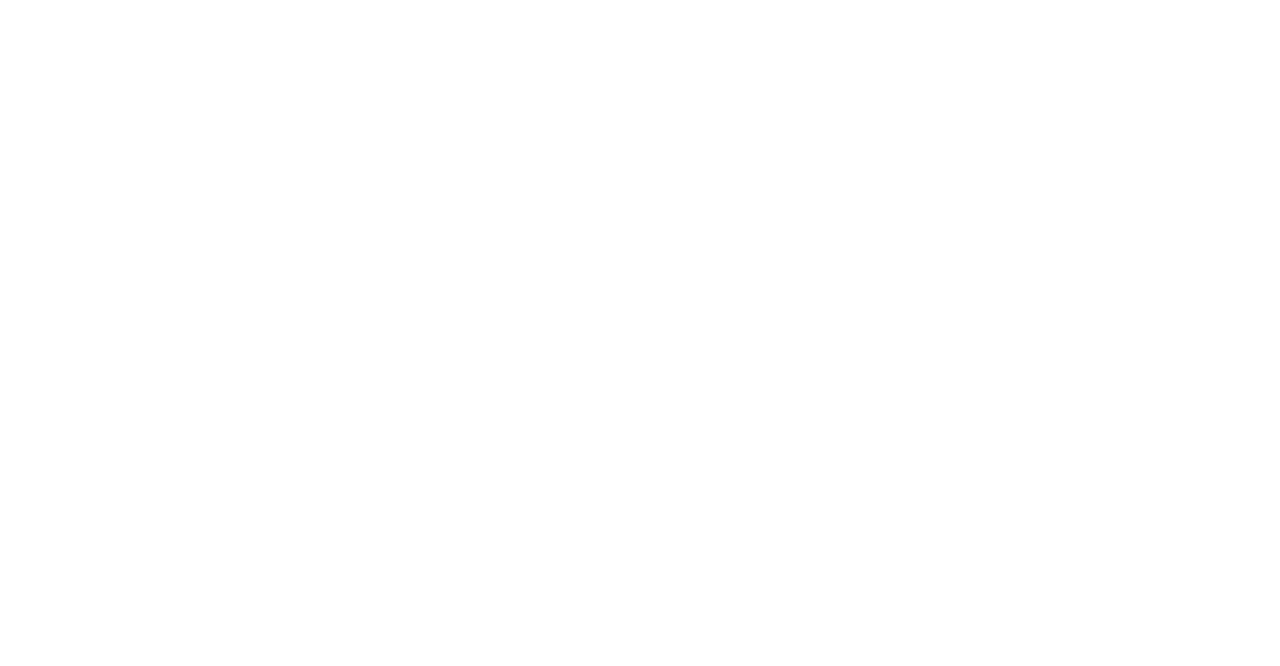
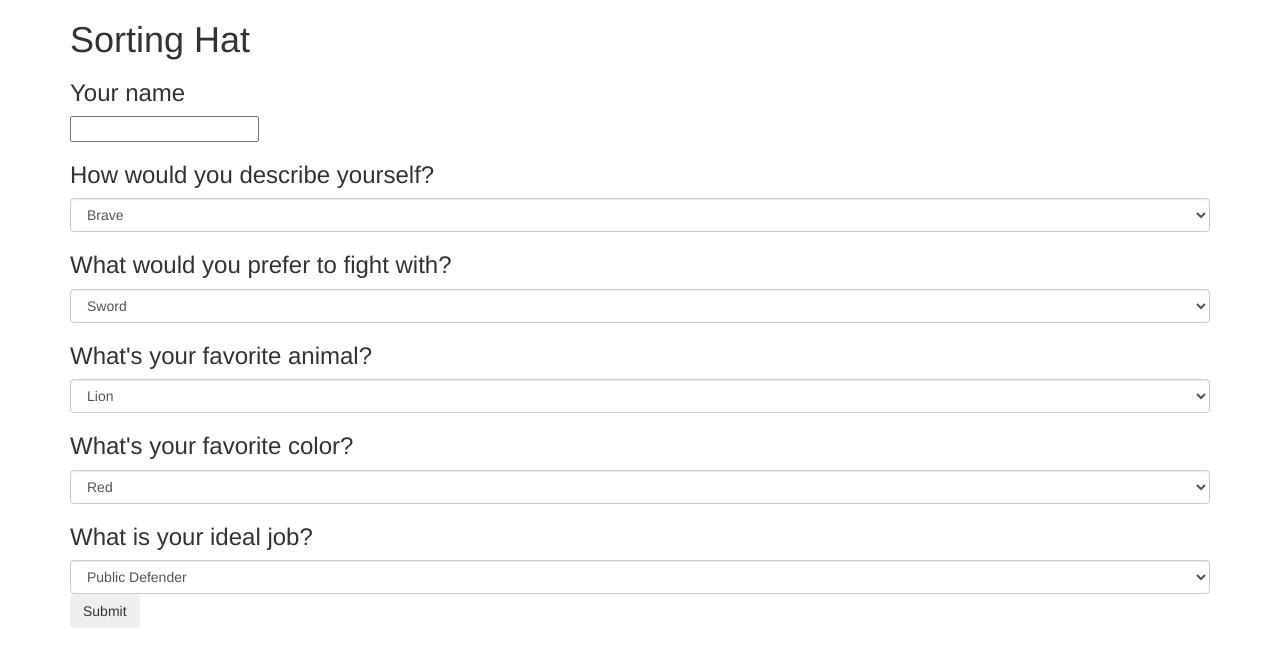
Before and after one commit to pagrimm/sorting-hat, a plain HTML site: page index.html in a window 1280 px wide. Drawn offline with Linux system fonts and the light colour scheme.

Commit message:
add form and questions to html
Co-authored-by: Kelly Eidsvik <kelly.eidsvik@gmail.com>

```diff
--- a/index.html
+++ b/index.html
@@ -7,9 +7,49 @@
   <link href="css/styles.css" rel="stylesheet" type = "text/css">
   <script src="js/jquery-3.5.1.js"></script>
   <script src="js/scripts.js"></script>
-  <title>Document</title>
+  <title>Sorting Hat</title>
 </head>
-<body>
-
+<body class = "container">
+  <h1>Sorting Hat</h1>
+    <form id="formy">
+    <h3>Your name</h3>
+    <input id="name" type="text">
+    <h3>How would you describe yourself?</h3>
+    <select class="form-control" id="question1">
+      <option value="1">Brave</option>
+      <option value="1">Smart</option>
+      <option value="1">Bleach-blonde</option>
+      <option value="1">Nice</option>
+    </select>
+    <h3>What would you prefer to fight with?</h3>
+    <select class="form-control" id="question2">
+      <option value="1">Sword</option>
+      <option value="1">Wand</option>
+      <option value="1">Minions</option>
+      <option value="1">Kindness</option>
+    </select>
+    <h3>What's your favorite animal?</h3>
+    <select class="form-control" id="question3">
+      <option value="1">Lion</option>
+      <option value="1">Raven</option>
+      <option value="1">Snake</option>
+      <option value="1">Badger</option>
+    </select>
+    <h3>What's your favorite color?</h3>
+    <select class="form-control" id="question4">
+      <option value="1">Red</option>
+      <option value="1">Blue</option>
+      <option value="1">Green</option>
+      <option value="1">Yellow</option>
+    </select>
+    <h3>What is your ideal job?</h3>
+    <select class="form-control" id="question3">
+      <option value="1">Public Defender</option>
+      <option value="1">Professor</option>
+      <option value="1">Politician</option>
+      <option value="1">Balloon-animal maker</option>
+    </select>
+    <button type="submit" class="btn">Submit</button>
+  </form>
 </body>
 </html>
```
Also changed, not shown: 1 other file.
